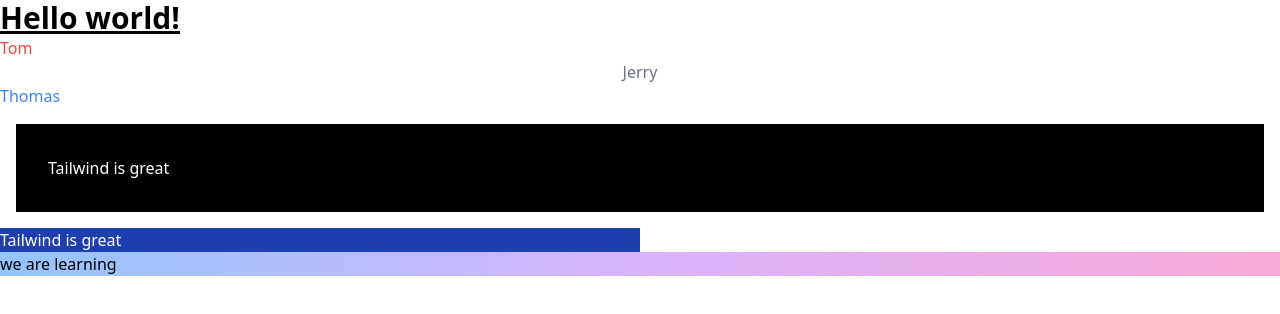
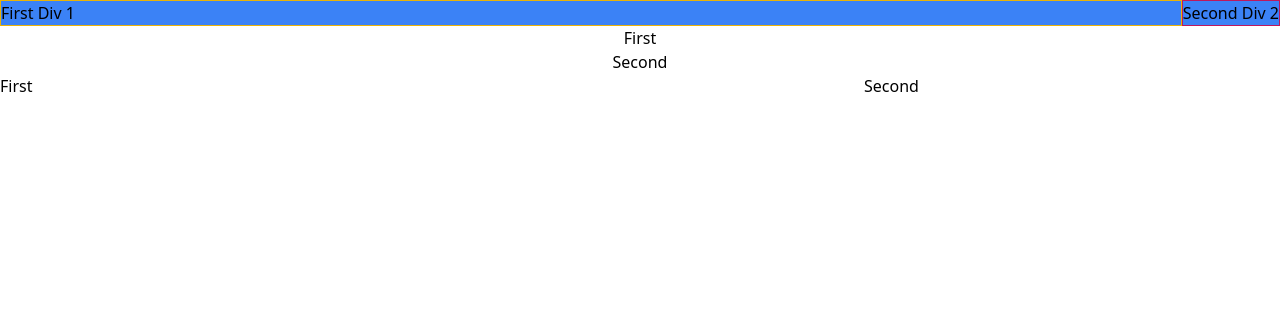
Before and after one commit to Riddhi73/tailwind-css-practice, a React (Vite) app: page / in a window 1280 px wide. Shown: the top 314 px of the page. Built offline with nearby package versions, Linux system fonts and the light colour scheme.

Commit message:
Add layout

```diff
--- a/src/App.jsx
+++ b/src/App.jsx
@@ -1,20 +1,17 @@
 function App() {
   return (
     <>
-      <div className="text-3xl font-bold underline">
-        <h1>Hello world!</h1>
+      <div className="flex bg-blue-500">
+        <div className="flex-1 border border-yellow-500">First Div 1</div>
+        <div className="flex-2 border border-pink-700">Second Div 2</div>
       </div>
-      <div>
-        <p className="text-red-500">Tom</p>
-        <p className="text-gray-500 text-center">Jerry</p>
-        <p className="text-blue-500">Thomas</p>
+      <div className="flex flex-col justify-center items-center">
+        <div>First</div>
+        <div>Second</div>
       </div>
-      <div className="bg-black text-white m-4 p-8">Tailwind is great</div>
-      <div className="bg-blue-800 text-white w-1/2 h-2/3">
-        Tailwind is great
-      </div>
-      <div className="bg-gradient-to-r from-blue-300 via-purple-300 to-pink-300">
-        we are learning
+      <div className="grid grid-cols-3 gap-4">
+        <div className="col-span-2">First</div>
+        <div>Second</div>
       </div>
     </>
   );
```
